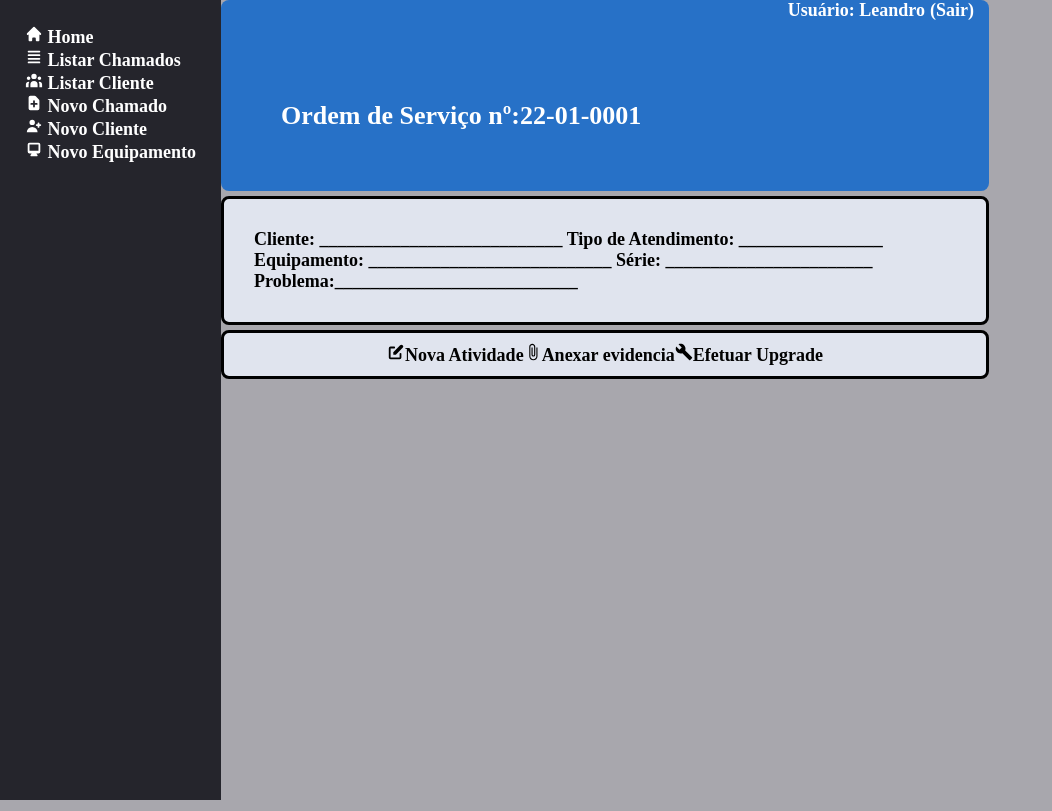
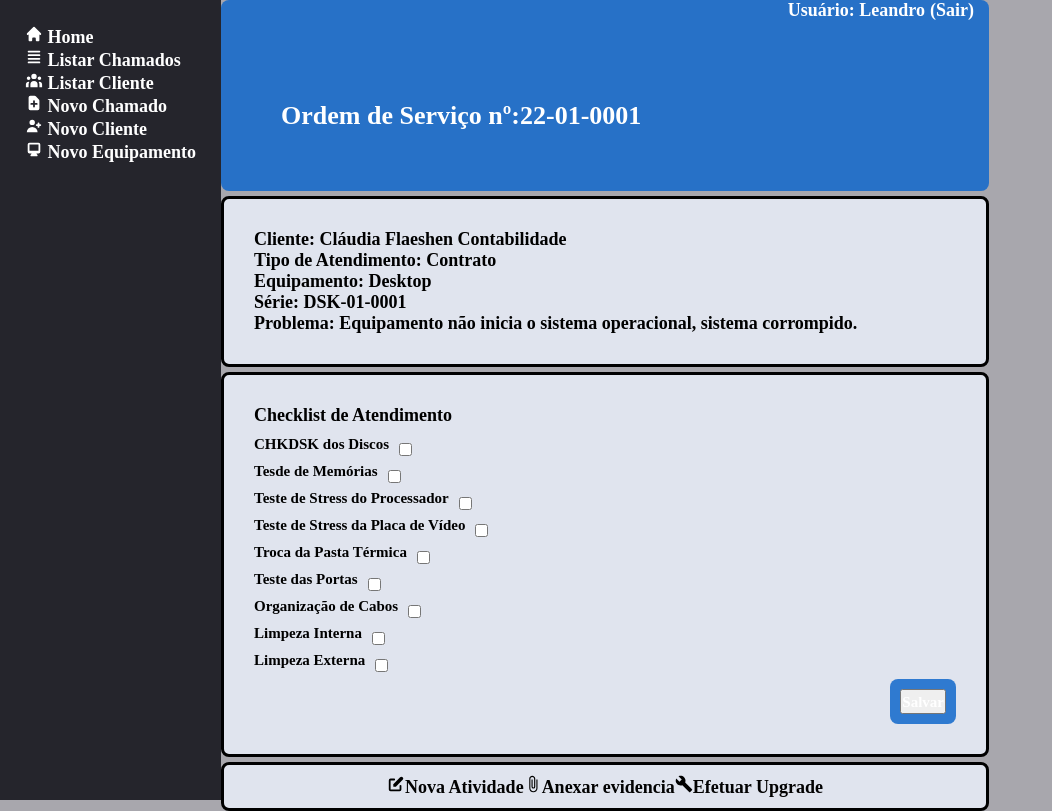
Before and after one commit to LeandroSanto/ticontrol-ticketfrontend, a React (Create React App) app: page / in a window 1280 px wide. Shown: the whole page, without its empty margins (0-1052 px from the left). Built offline with nearby package versions, Linux system fonts and the light colour scheme.

Commit message:
Criando conponentes da tela de ordem de serviço

```diff
--- /dev/null
+++ b/src/components/Activity/styles.css
@@ -0,0 +1,11 @@
+.activityContainer{
+  display:flex;
+  flex-direction: row;
+}
+#userField{
+  font-family: var(--FONTS_REGULAR);
+}
+
+#activityField{
+  font-family: var(--FONTS_REGULAR);
+}
--- /dev/null
+++ b/src/components/Button/index.tsx
@@ -0,0 +1,18 @@
+import React from 'react';
+
+import './styles.css';
+
+interface ButtonProps{
+    name: string,
+    label: string,
+}
+
+export const Button:React.FunctionComponent <ButtonProps> = ({name, label}) => {
+  return(
+    <div className='buttonContainer'>
+      <button name={name}>
+        <label>{label}</label>
+      </button>
+    </div>
+  )
+}
--- /dev/null
+++ b/src/components/Button/styles.css
@@ -0,0 +1,19 @@
+.buttonContainer{
+    display: flex;
+    justify-content: center;
+    align-items: center;
+
+    background: var(--COLOR_BUTTON);
+
+    border-radius: 8px;
+    padding: 10px;
+}
+
+.buttonContainer label{
+    font-family: var(--FONT_REGULAR);
+    font-size: 15px;
+
+    align-self: center;
+
+    color: var(--COLOR_TEXT_SECONDARY)
+}
--- /dev/null
+++ b/src/components/Checkbox/index.tsx
@@ -0,0 +1,16 @@
+import React from 'react';
+
+import './styles.css';
+
+interface CheckboxProps {
+  label: string,
+}
+
+export const CheckBox:React.FunctionComponent<CheckboxProps> = ({label}) => {
+  return(
+    <div className='checkboxContainer'>
+      <label>{label}</label>
+      <input type='checkbox' />
+    </div>
+  )
+}
--- /dev/null
+++ b/src/components/Checkbox/styles.css
@@ -0,0 +1,13 @@
+.checkboxContainer{
+    display: flex;
+    flex-direction: row;
+}
+
+.checkboxContainer input{
+    margin-left: 10px;
+}
+
+.checkboxContainer label{
+    font-family: var(--FONTS_LIGHT);
+    font-size: 15px;
+}
--- /dev/null
+++ b/src/components/Input/styles.css
@@ -0,0 +1,13 @@
+.checkboxContainer{
+    display: flex;
+    flex-direction: row;
+}
+
+.checkboxContainer input{
+    margin-left: 10px;
+}
+
+.checkboxContainer label{
+    font-family: var(--FONTS_LIGHT);
+    font-size: 15px;
+}
--- a/src/components/OrderBar/index.tsx
+++ b/src/components/OrderBar/index.tsx
@@ -19,7 +19,6 @@ return(
 				<mdIcons.MdBuild /><a href=''>Efetuar Upgrade</a>
 			</ul>
 		</li>
-
 	</nav>
 )
 }
--- a/src/components/SideBar/styles.css
+++ b/src/components/SideBar/styles.css
@@ -4,6 +4,7 @@
 	height: 100vh;
 	display: flex;
 	flex-direction: column;
+	align-items: top;
 }
 
 .container li{
--- a/src/pages/OrderService/index.tsx
+++ b/src/pages/OrderService/index.tsx
@@ -1,4 +1,7 @@
 import React from 'react';
+
+import { CheckBox } from '../../components/Checkbox';
+import { Button } from '../../components/Button';
 
 import { Header } from '../../components/Header';
 import { OrderBar } from '../../components/OrderBar';
@@ -13,24 +16,56 @@ return(
 
     <div className='orderserviceContainer'>
       <div id='orderInfo'>
+
         <div id='orderinfoclient'>
-					Cliente: ___________________________
-					Tipo de Atendimento: ________________
+          Cliente: Cláudia Flaeshen Contabilidade
         </div>
+
+        <div>
+          Tipo de Atendimento: Contrato
+        </div>
+
         <div id='orderinfoservice'>
-					Equipamento: ___________________________
-					Série: _______________________
+
           <div>
-					Problema:___________________________
+            Equipamento: Desktop
+          </div>
+
+          <div>
+            Série: DSK-01-0001
+          </div>
+
+          <div>
+            Problema: Equipamento não inicia o sistema operacional, sistema corrompido.
+          </div>
+
+        </div>
+
       </div>
     </div>
-			</div>
+
+      <div className='orderCheckList'>
+        <label>Checklist de Atendimento</label>
+
+        <CheckBox label='CHKDSK dos Discos'/>
+        <CheckBox label='Tesde de Memórias'/>
+        <CheckBox label='Teste de Stress do Processador'/>
+        <CheckBox label='Teste de Stress da Placa de Vídeo'/>
+        <CheckBox label='Troca da Pasta Térmica'/>
+        <CheckBox label='Teste das Portas'/>
+        <CheckBox label='Organização de Cabos'/>
+        <CheckBox label='Limpeza Interna'/>
+        <CheckBox label='Limpeza Externa'/>
+
+        <footer>
+          <Button name='save' label='Salvar'/>
+        </footer>
      </div>
 
       <div className='orderContent'>
         <OrderBar />
+      </div>
 
-		</div>
   </div>
 )
 }
--- a/src/pages/OrderService/styles.css
+++ b/src/pages/OrderService/styles.css
@@ -1,9 +1,11 @@
 .orderserviceContainer{
-	margin-top: 5px;
 	display: flex;
 	flex-direction: column;
+
+	margin-top: 5px;
 	padding: 30px;
 	width: 60vw;
+
 	border-radius: 8px;
 	background: var(--COLOR_SECONDARY_BACKGROUND);
 	border-style: solid;
@@ -16,20 +18,48 @@
 .orderserviceContainer #orderinfoclient{
 	display: flex;
 	flex-direction: row;
+
 	font-family: var(--FONTS_REGULAR);
 }
 
 .orderserviceContainer #orderinfoservice{
 	display: flex;
 	flex-direction: column;
+
 	font-family: var(--FONTS_LIGHT);
 	font-size: 18px;
 }
 .orderContent{
-	margin-top: 5px;
 	display: flex;
 	flex-direction: column;
+
+	margin-top: 5px;
+
 	border-radius: 8px;
 	background: var(--COLOR_SECONDARY_BACKGROUND);
 	border-style: solid;
 }
+.orderCheckList{
+	display: grid;
+	flex-direction: row;
+
+	margin-top: 5px;
+	display: flex;
+	flex-direction: column;
+	padding: 30px;
+
+	font-family: var(--FONTS_LIGHT);
+	font-size: 18px;
+	border-radius: 8px;
+	background: var(--COLOR_SECONDARY_BACKGROUND);
+	border-style: solid;
+}
+.orderCheckList label{
+	margin-bottom: 10px;
+}
+
+.orderCheckList footer{
+	display:flex;
+	justify-content: flex-end;
+
+}
```
Also changed, not shown: src/components/Activity/index.tsx (added, +22 -0 lines), src/components/Input/index.tsx (added, +22 -0 lines). Lines whose indentation alone changed are shown as unchanged.
